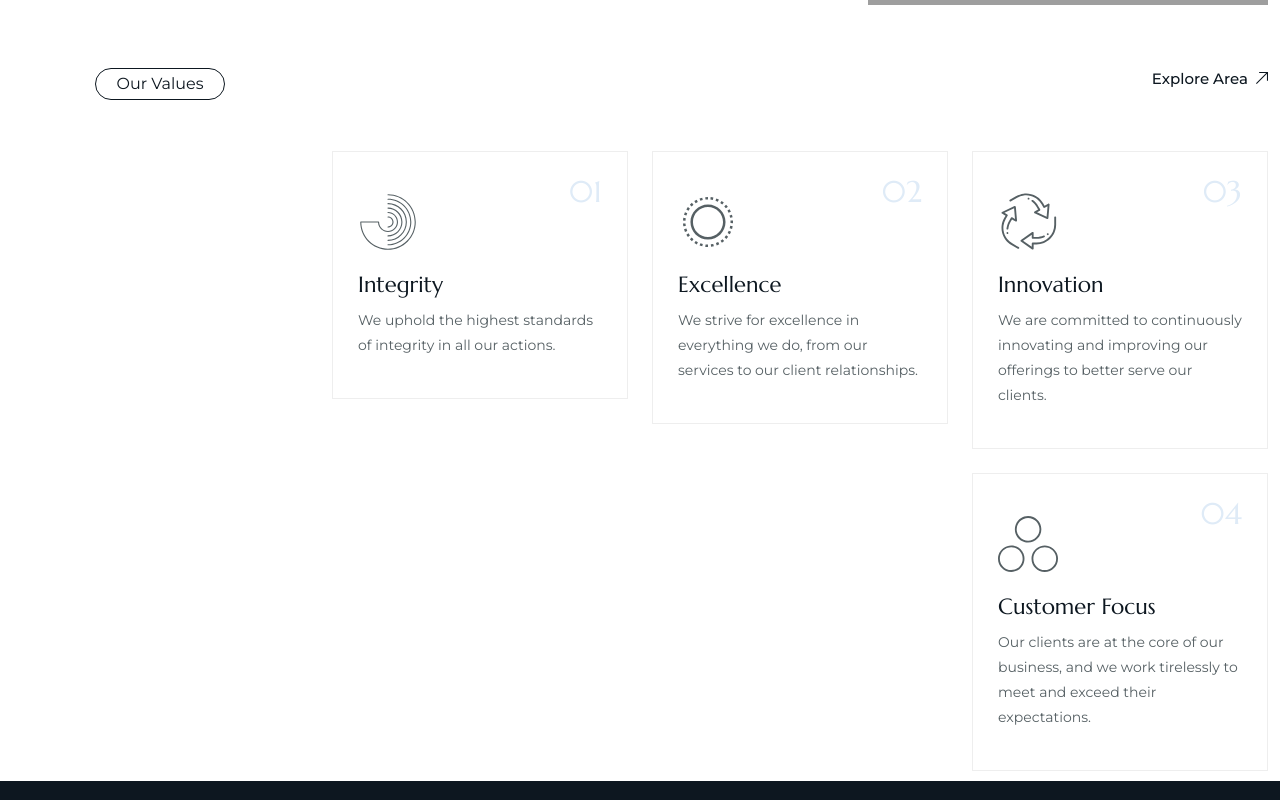
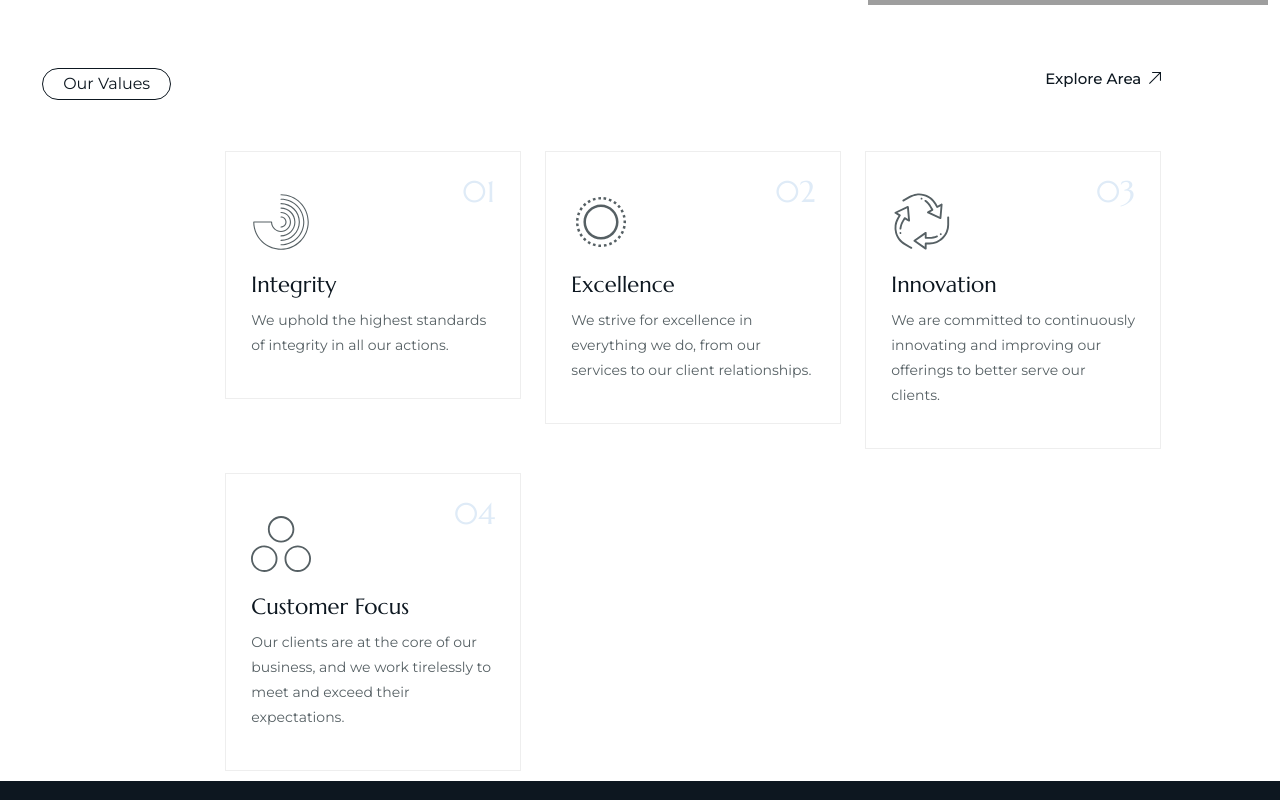
Before and after one commit to salmanlania/indenta-ae-Copy, a Next.js app: page / in a window 1280 px wide. Shown: the part 1480-2280 px from the top of the page. Built offline with nearby package versions, Linux system fonts and the light colour scheme; grey boxes are pictures that could not be loaded.

Commit message:
Update SolutionSection.jsx

```diff
--- a/src/components/Home2/SolutionSection.jsx
+++ b/src/components/Home2/SolutionSection.jsx
@@ -6,7 +6,7 @@
     <div className="solution-section mb-10 mt-120">
       <div className="container-fluid one">
         <div className="row g-4">
-          <div className="col-lg-3 d-flex justify-content-lg-center">
+          <div className="col-lg-2 d-flex justify-content-lg-center">
             <div className="sub-title">
               <span>Our Values</span>
             </div>
@@ -39,7 +39,7 @@
                 </Link>
               </div>
               <div className="col-lg-12 d-flex align-items-center position-relative">
-                <div className="row g-4 justify-content-end">
+                <div className="row g-4 justify-content-start">
                   <div className="col-xxl-3 col-lg-4 col-sm-6">
                     <div className="eg-card-2 style-2">
                       <div className="sl-no">
```
